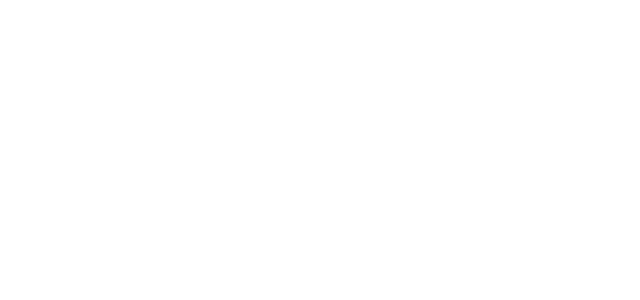
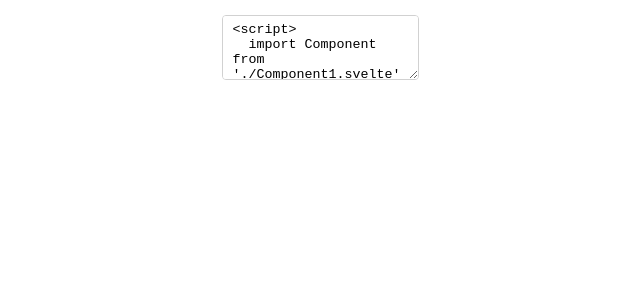
Before and after one commit to pngwn/REPLicant, a Svelte app: page / in a window 1280 px wide. Shown: the top 300 px of the page, without its empty margins (320-960 px from the left). Built offline with nearby package versions, Linux system fonts and the light colour scheme.

Commit message:
add input for repl and sync with component state

```diff
--- a/src/App.svelte
+++ b/src/App.svelte
@@ -1,4 +1,6 @@
 <script lang="ts">
+	import Input from "./Input.svelte";
+	import Output from "./Output.svelte";
 	import type { Component } from "./types";
 
 	let components: Component[] = [
@@ -20,4 +22,11 @@
 			source: "<h1>Hello</h1>",
 		},
 	];
+
+	let current: number = 0;
 </script>
+
+<main>
+	<Input bind:components bind:current />
+	<Output />
+</main>
--- /dev/null
+++ b/src/Input.svelte
@@ -0,0 +1,12 @@
+<script lang="ts">
+	import type { Component } from "./types";
+
+	export let components: Component[] = [];
+	export let current: number = 0;
+
+	$: current_component = components.findIndex(({ id }) => id === current);
+</script>
+
+<section>
+	<textarea bind:value={components[current_component].source} />
+</section>
--- /dev/null
+++ b/src/Output.svelte
@@ -0,0 +1,2 @@
+<script lang="ts">
+</script>
```
